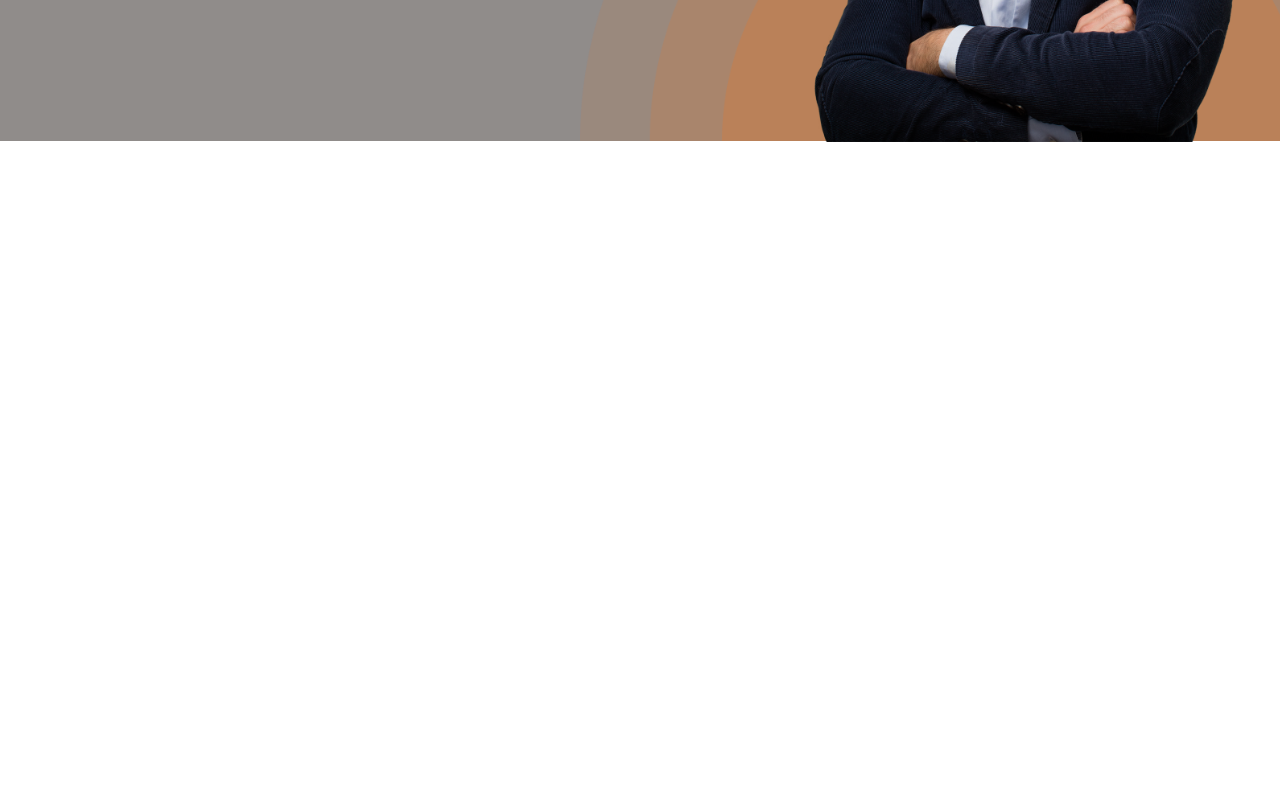
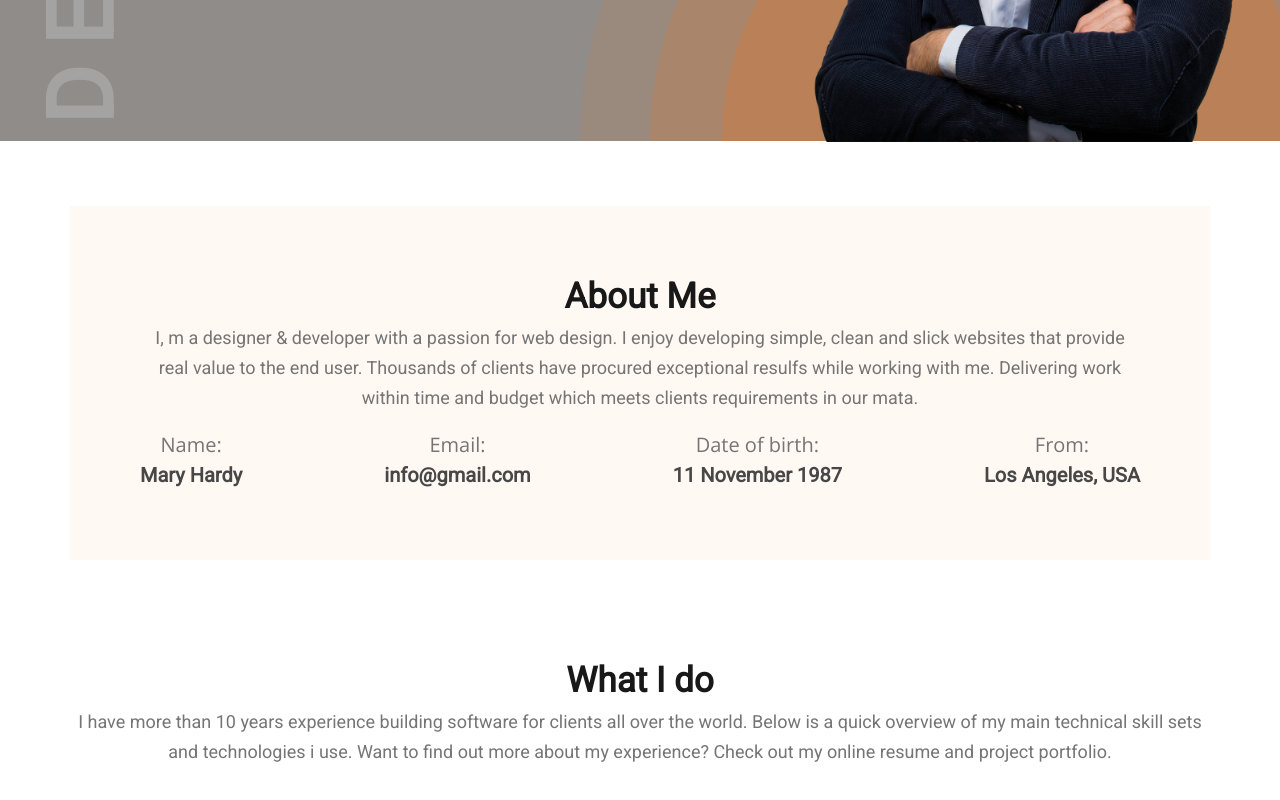
Before and after one commit to suruzzamanislam/portfolio, a plain HTML site: page index.html in a window 1280 px wide. Shown: the part 532-1332 px from the top of the page. Before the commit the page ends 800 px from the top, so only its background shows below. Drawn offline with nearby package versions, Linux system fonts and the light colour scheme.

Commit message:
about section complete

```diff
--- a/index.html
+++ b/index.html
@@ -15,6 +15,9 @@
 
 <body>
   <header>
+    <div class="dev">
+      DEVELOPER
+    </div>
     <nav>
       <h3 class="nav-title">Ma<span class="text-primary">r</span>y</h3>
       <ul>
@@ -42,6 +45,56 @@
       </div>
     </div>
   </header>
+  <main>
+    <div class="about-section">
+      <div class="title">
+        About Me
+      </div>
+      <div class="content">
+        <p>I, m a designer & developer with a passion for web design. I enjoy developing simple, clean and slick
+          websites that
+          provide real value to the end user. Thousands of clients have procured exceptional resulfs while working with
+          me.
+          Delivering work within time and budget which meets clients requirements in our mata.</p>
+      </div>
+      <div class="about-box">
+        <div class="child-box">
+          <p>Name:</p>
+          <h3>Mary Hardy</h3>
+        </div>
+        <div class="child-box">
+          <p>Email:
+          </p>
+          <h3>info@gmail.com</h3>
+        </div>
+        <div class="child-box">
+          <p>Date of birth:
+          </p>
+          <h3>11 November 1987</h3>
+        </div>
+        <div class="child-box">
+          <p>From:
+          </p>
+          <h3>Los Angeles, USA</h3>
+        </div>
+
+      </div>
+    </div>
+    <div class="what-i-do">
+      <div class="title">
+        What I do
+      </div>
+      <div class="content">
+        <p>
+          I have more than 10 years experience building software for clients all over the world. Below is a quick
+          overview of my
+          main technical skill sets and technologies i use. Want to find out more about my experience? Check out my
+          online resume
+          and project portfolio.
+        </p>
+      </div>
+    </div>
+  </main>
 
 </body>
 
--- a/styles/style.css
+++ b/styles/style.css
@@ -93,3 +93,65 @@ nav > ul > li > a:hover {
   font-size: 20px;
   padding-bottom: 10px;
 }
+.dev {
+  position: absolute;
+  transform: rotate(-90deg);
+  top: 270px;
+  left: -255px;
+  font-size: 90px;
+  color: #a4a3a1;
+  font-weight: 800;
+  letter-spacing: 20px;
+}
+main {
+  width: 1140px;
+  margin: auto;
+}
+.about-section {
+  background: #fff8f3;
+  padding: 70px;
+  margin-top: 65px;
+  margin-bottom: 100px;
+}
+.title {
+  color: #181818;
+  text-align: center;
+  font-size: 35px;
+  font-weight: 700;
+  line-height: normal;
+  padding-bottom: 6px;
+}
+.content {
+  color: #757575;
+  text-align: center;
+  font-size: 18px;
+  font-weight: 400;
+  line-height: 30px; /* 166.667% */
+}
+.about-box {
+  display: flex;
+  align-items: center;
+  justify-content: space-between;
+  padding-top: 17px;
+}
+.child-box {
+  text-align: center;
+}
+.child-box p {
+  color: #757575;
+  font-family: Open Sans;
+  font-size: 20px;
+  font-style: normal;
+  font-weight: 400;
+  line-height: 30px; /* 150% */
+}
+.child-box h3 {
+  color: #474747;
+  font-size: 20px;
+  font-style: normal;
+  font-weight: 700;
+  line-height: 30px;
+}
+.what-i-do {
+  margin-bottom: 100px;
+}
```
